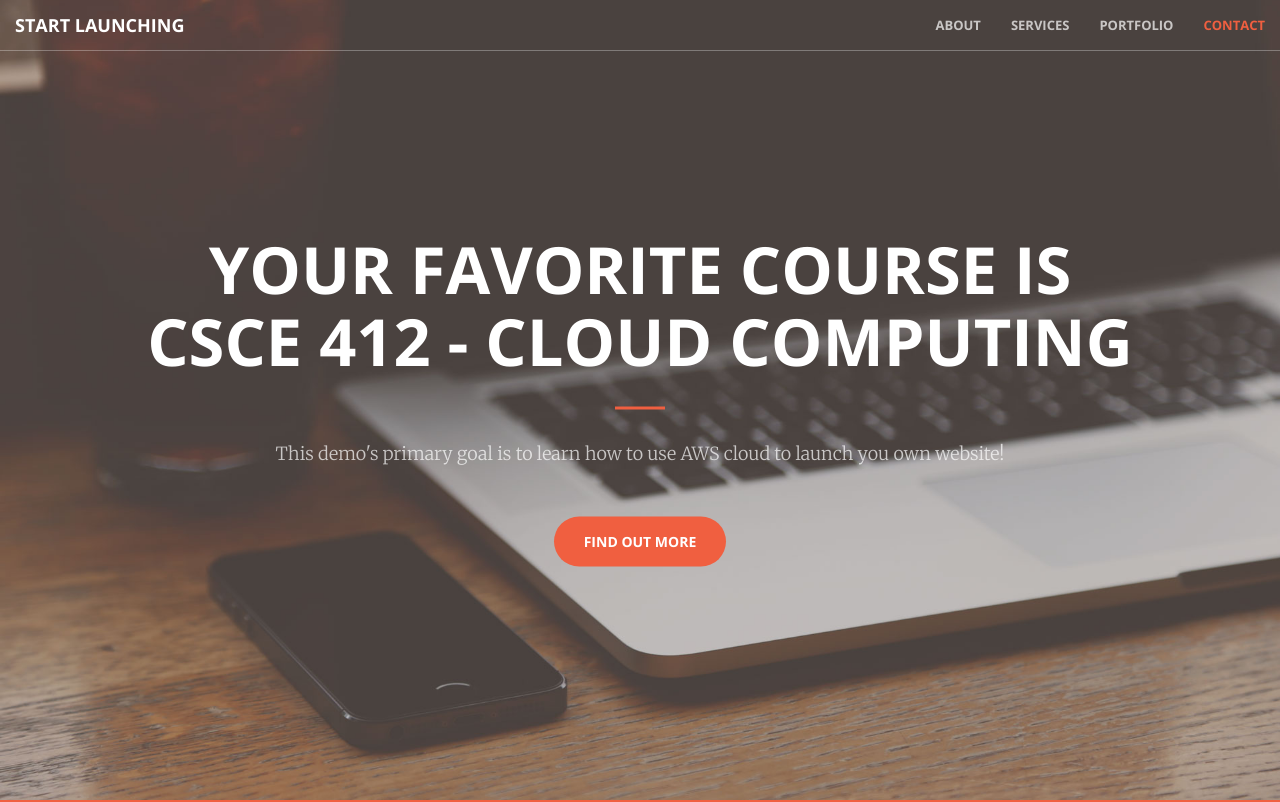
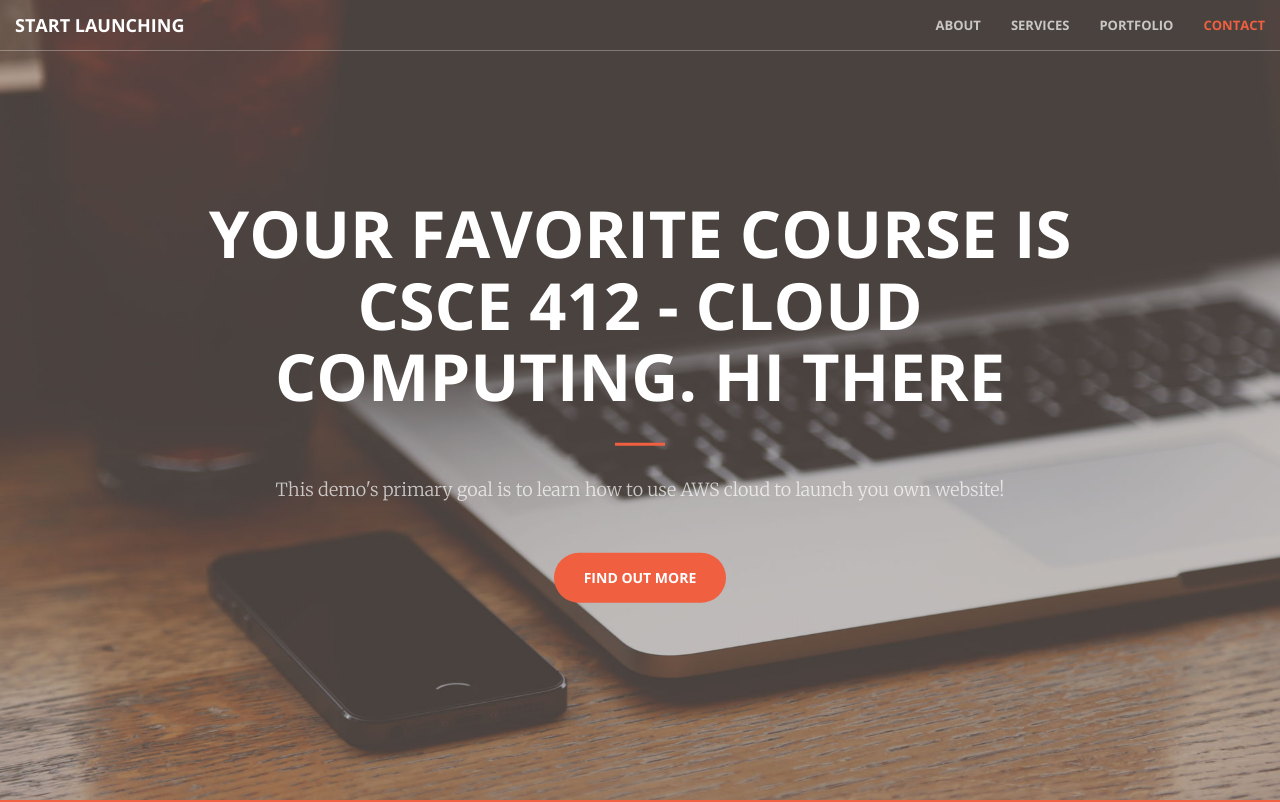
Before and after one commit to aubreeaubree/CSCE-412-Project-3, a plain HTML site: page index.html in a window 1280 px wide. Shown: the top 802 px of the page. Drawn offline with nearby package versions, Linux system fonts and the light colour scheme.

Commit message:
Update index.html

```diff
--- a/index.html
+++ b/index.html
@@ -74,7 +74,7 @@
     <header>
         <div class="header-content">
             <div class="header-content-inner">
-                <h1>Your Favorite Course is CSCE 412 - Cloud Computing</h1>
+                <h1>Your Favorite Course is CSCE 412 - Cloud Computing. Hi there</h1>
                 <hr>
                 <p>This demo's primary goal is to learn how to use AWS cloud to launch you own website!</p>
                 <a href="#about" class="btn btn-primary btn-xl page-scroll">Find Out More</a>
```
